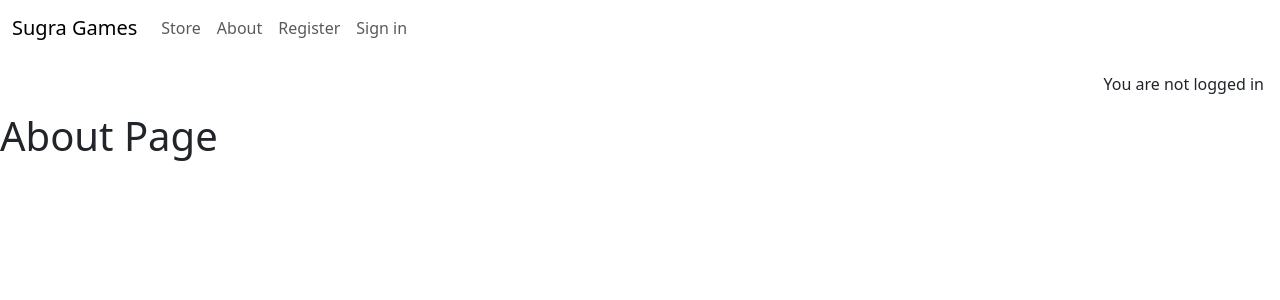
After one commit to cthlbrennan/sugra, a Django app: page /about/ in a window 1280 px wide. The commit adds this page. Shown: the top 300 px of the page. Run offline with Django 5.2, Linux system fonts and the light colour scheme.

```diff
--- a/store/urls.py
+++ b/store/urls.py
@@ -3,6 +3,7 @@ from . import views
 
 urlpatterns = [
     path('', views.index, name='index'),
-    path('gamer/dashboard/', views.gamer_dashboard, name='gamer_dashboard'),  # Add gamer dashboard URL
-    path('developer/dashboard/', views.developer_dashboard, name='developer_dashboard'),  # Add developer dashboard URL
+    path('gamer/dashboard/', views.gamer_dashboard, name='gamer_dashboard'),
+    path('developer/dashboard/', views.developer_dashboard, name='developer_dashboard'),
+    path('about/', views.about, name='about'),
 ]
--- a/store/views.py
+++ b/store/views.py
@@ -6,6 +6,9 @@ from .decorators import gamer_required, developer_required  # Import your decora
 def index(request):
     return render(request, 'index.html')
 
+def about(request):
+    return render(request, 'about.html')
+
 @gamer_required
 def gamer_dashboard(request):
     return render(request, 'gamer_dashboard.html')
--- /dev/null
+++ b/templates/about.html
@@ -0,0 +1,5 @@
+{% extends 'base.html' %}
+
+{% block body %}
+<h1>About Page</h1>
+{% endblock %}
--- a/templates/base.html
+++ b/templates/base.html
@@ -26,10 +26,17 @@
                      href="{% url 'index' %}">Store</a>
                </li>
                <li class="nav-item">
-                  <a class="nav-link {% if request.path == index_url %}active{% endif %}" aria-current="page"
-                     href="{% url 'index' %}">About</a>
+                  <a class="nav-link {% if request.path == about_url %}active{% endif %}" aria-current="page"
+                     href="{% url 'about' %}">About</a>
                </li>
                {% if user.is_authenticated %}
+               <li class="nav-item">
+                  {% if user.user_type == 'gamer' %}
+                  <a class="nav-link" href="{% url 'gamer_dashboard' %}">Dashboard</a>
+                  {% elif user.user_type == 'developer' %}
+                  <a class="nav-link" href="{% url 'developer_dashboard' %}">Dashboard</a>
+                  {% endif %}
+               </li>
                <li class="nav-item">
                   <a class="nav-link {% if request.path == logout_url %}active{% endif %}" aria-current="page"
                      href="{% url 'account_logout' %}">Logout</a>
```
